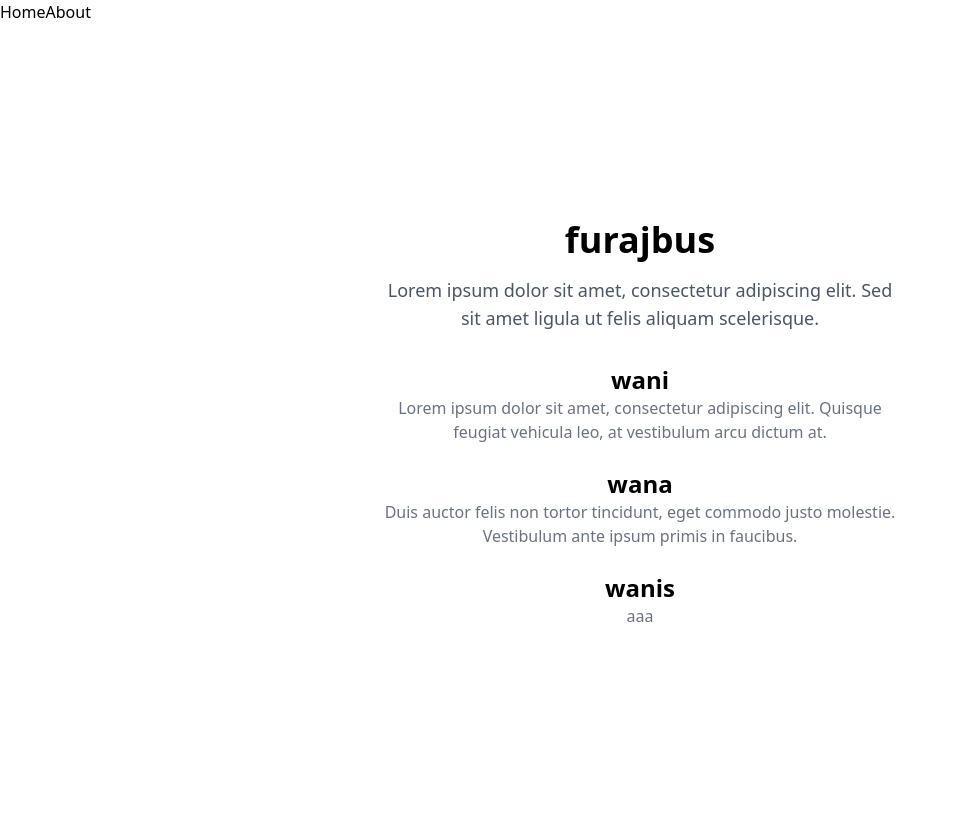
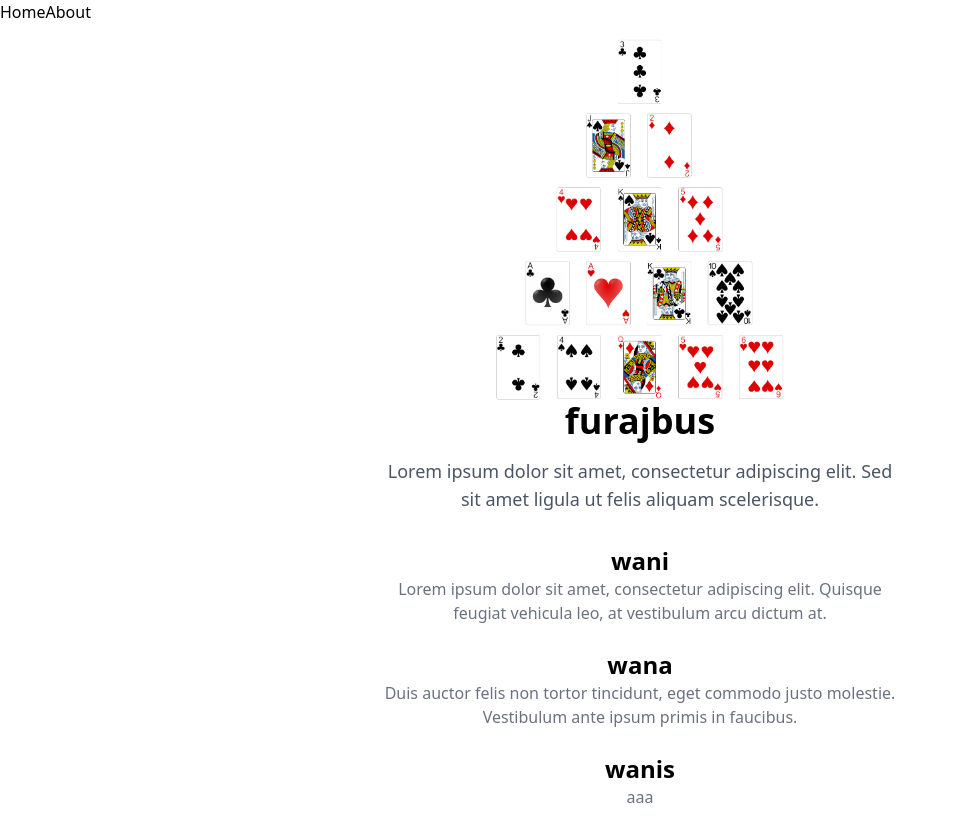
Before and after one commit to Urichh/furajbus, an Angular app: page / in a window 1280 px wide. Shown: the whole page, without its empty margins (0-956 px from the left). Built offline with nearby package versions, Linux system fonts and the light colour scheme.

Commit message:
added banner

```diff
--- a/src/app/home/home.component.html
+++ b/src/app/home/home.component.html
@@ -1,4 +1,5 @@
 <div class="flex flex-col items-center justify-center min-h-screen text-center px-6">
+    <img src="../../karte_default.png" alt="logo?" id="banner">
     <h1 class="text-4xl font-bold mb-4">furajbus</h1>
     <p class="text-lg text-gray-600 max-w-lg">
         Lorem ipsum dolor sit amet, consectetur adipiscing elit. Sed sit amet ligula ut felis aliquam scelerisque.
--- a/src/styles.css
+++ b/src/styles.css
@@ -3,3 +3,9 @@
 @tailwind base;
 @tailwind components;
 @tailwind utilities;
+
+#banner {
+    max-width: 25%;
+    height: auto;
+    display: block;
+}
```
Lines whose indentation alone changed are shown as unchanged.
